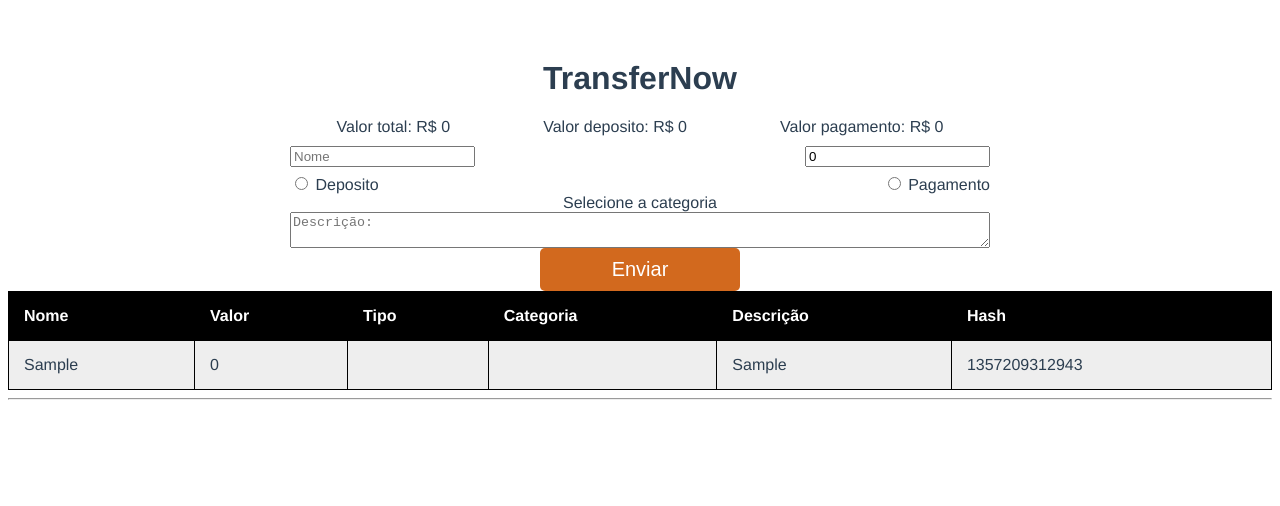
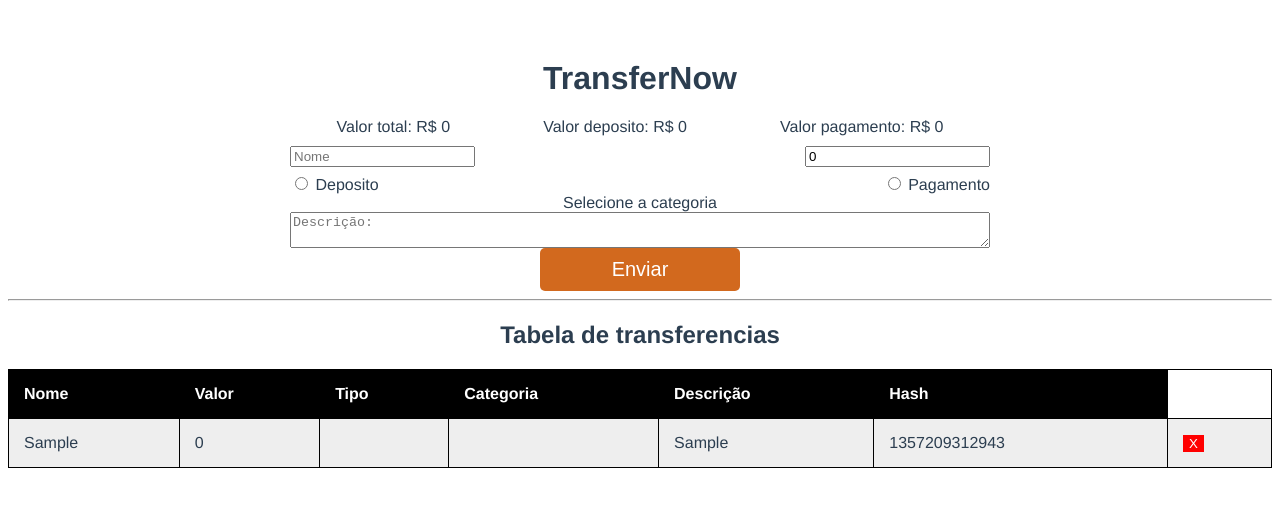
Before and after one commit to lucasdgimenez/transfernow, a Vue app: page / in a window 1280 px wide. Both pictures are taken after typing "Sample", "Sample" into the empty fields and a click on the button "Enviar". Shown: the top 506 px of the page. Built offline with nearby package versions, Linux system fonts and the light colour scheme.

Commit message:
separacao da tabela de transferencias do formulario em dois components

```diff
--- a/src/App.vue
+++ b/src/App.vue
@@ -2,12 +2,12 @@
   <div id="app">
     <h1>TransferNow</h1>
     <Form/>
-    <hr/>
   </div>
 </template>
 
 <script>
 import Form from "./components/Form"
+
 export default {
   name: 'App',
   components: {
--- a/src/components/Form.vue
+++ b/src/components/Form.vue
@@ -34,31 +34,22 @@
       <textarea type="text" placeholder="Descrição: " v-model="descricao"/>
       <button type="submit" class="btn">Enviar</button>
     </form>
-    {{categoria}}
-      <table id="t01" v-if="transfer.length > 0">
-        <tr>
-          <th>Nome</th>
-          <th>Valor</th>
-          <th>Tipo</th>
-          <th>Categoria</th>
-          <th>Descrição</th>
-          <th>Hash</th>
-        </tr>
-        <tr v-for="(item, index) in transfer" :key="index">
-          <td>{{item.name}}</td>
-          <td>{{item.valor}}</td>
-          <td>{{item.tipo}}</td>
-          <td>{{item.categoria}}</td>
-          <td>{{item.descricao}}</td>
-          <td>{{item.hash}}</td>
-        </tr>
-    </table>
+
+    <hr/>
+
+    <ListTransfer :lista="transfer" :delete="deleteTransfer"/>
+
   </section>
 </template>
 
 <script>
+import ListTransfer from "./ListTransfer"
+
 export default {
   name: "Form",
+  components: {
+    ListTransfer
+  },
   data() {
     return {
       name: '',
@@ -101,6 +92,16 @@ export default {
         alert("Transferencia efetuada com sucesso")
         this.limpaForm()
         console.log(this.transfer)
+    },
+    deleteTransfer(key) {
+      let yesNo = confirm("Excluir?")
+      if(yesNo) {
+        console.log("deletou" + key)
+        let filtro = this.transfer.filter((item) => {
+          return (item.hash !== key)
+        })
+        return this.transfer = filtro
+      }
     }
   },
   watch: {
@@ -158,25 +159,5 @@ form input {
   background: crimson;
 }
 
-table {
-  width:100%;
-}
-table, th, td {
-  border: 1px solid black;
-  border-collapse: collapse;
-}
-th, td {
-  padding: 15px;
-  text-align: left;
-}
-#t01 tr:nth-child(even) {
-  background-color: #eee;
-}
-#t01 tr:nth-child(odd) {
- background-color: #fff;
-}
-#t01 th {
-  background-color: black;
-  color: white;
-}
+
 </style>
--- /dev/null
+++ b/src/components/ListTransfer.vue
@@ -0,0 +1,65 @@
+<template>
+  <div id="listtransfer">
+    <h1>Tabela de transferencias</h1>
+    <table id="t01" v-if="lista.length > 0">
+        <tr>
+          <th>Nome</th>
+          <th>Valor</th>
+          <th>Tipo</th>
+          <th>Categoria</th>
+          <th>Descrição</th>
+          <th>Hash</th>
+        </tr>
+        <tr v-for="(item, index) in lista" :key="index">
+          <td>{{item.name}}</td>
+          <td>{{item.valor}}</td>
+          <td>{{item.tipo}}</td>
+          <td>{{item.categoria}}</td>
+          <td>{{item.descricao}}</td>
+          <td>{{item.hash}}</td>
+          <td><button class="excluir" @click="deleteItem(item.hash)">X</button></td>
+        </tr>
+    </table>
+  </div>
+</template>
+
+<script>
+export default {
+  name: 'ListTransfer',
+  props: ['lista', 'delete'],
+  methods: {
+    deleteItem(hash) {
+      this.delete(hash)
+    }
+  }
+}
+</script>
+
+<style scoped>
+table {
+  width:100%;
+}
+table, th, td {
+  border: 1px solid black;
+  border-collapse: collapse;
+}
+th, td {
+  padding: 15px;
+  text-align: left;
+}
+#t01 tr:nth-child(even) {
+  background-color: #eee;
+}
+#t01 tr:nth-child(odd) {
+ background-color: #fff;
+}
+#t01 th {
+  background-color: black;
+  color: white;
+}
+.excluir {
+  background: red;
+  color: #fff;
+  border: none;
+}
+</style>
```
